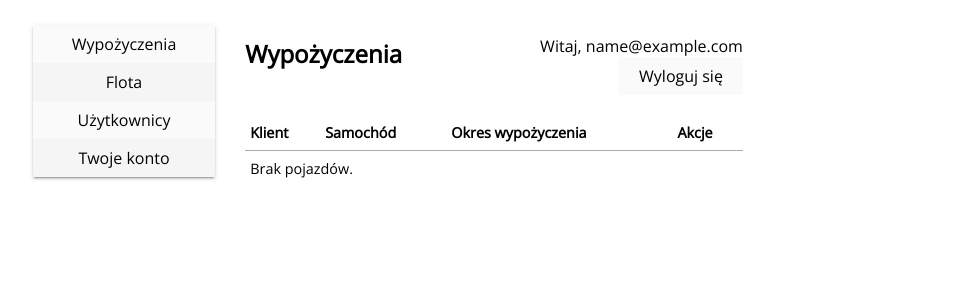
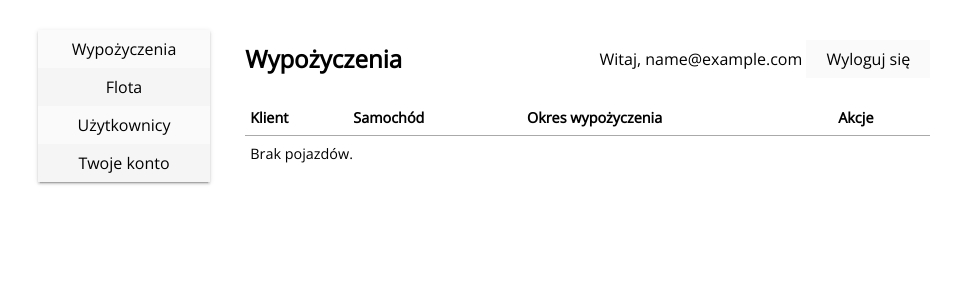
Before and after one commit to piretek/CarGo-Space-Website, a PHP site: page /dashboard.php in a window 1280 px wide. Shown: the part 42-342 px from the top of the page, without its empty margins (151-1112 px from the left). Run offline with PHP 8.4, Linux system fonts and the light colour scheme; the visitor is signed in with stand-in values (Sample User, id 1); data comes from the database, SQL or seed files in the repository; data that the repository does not hold is empty.

Commit message:
Fix missing classes in DOM

```diff
--- a/dashboard.php
+++ b/dashboard.php
@@ -12,7 +12,7 @@ include './includes/header.php';
     <div class="columns">
       <div class='column col-100'>
         <div class="columns">
-          <div class="col-20">
+          <div class="column col-20">
             <ul class='d-menu'>
               <li id='rents' class='page-bttn d-menu_element'>Wypożyczenia</li>
               <li id='fleet' class='page-bttn d-menu_element'>Flota</li>
@@ -20,7 +20,7 @@ include './includes/header.php';
               <li id='account' class='page-bttn d-menu_element'>Twoje konto</li>
             </ul>
           </div>
-          <div class="col-80 dashboard--pages-container">
+          <div class="column col-80 dashboard--pages-container">
             <?php if (
               (isset($_GET['action']) && !empty($_GET['action']) && substr($_GET['action'], 0, 3) === 'add') ||
               (isset($_GET['action']) && !empty($_GET['action']) && substr($_GET['action'], 0, 3) !== 'add' && isset($_GET['id']) && !empty($_GET['id']))) : ?>
```
